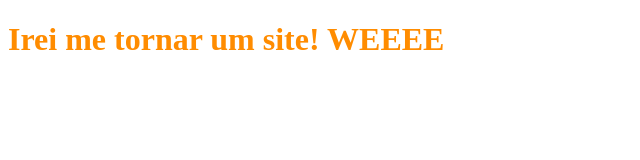
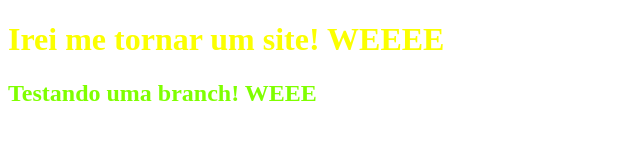
Before and after one commit to Hodricks/curso-basico-html-css, a plain HTML site: page index.html in a window 1280 px wide. Shown: the whole page, without its empty margins (0-640 px from the left). Drawn offline with Linux system fonts and the light colour scheme.

Commit message:
Feat: Criei uma branch nova, alterei o arquivo style css e o index html.

```diff
--- a/index.html
+++ b/index.html
@@ -9,6 +9,7 @@
 </head>
 <body>
     <h1>Irei me tornar um site! WEEEE</h1>
+    <h2>Testando uma branch! WEEE</h2>
 
 </body>
 </html>
--- a/style.css
+++ b/style.css
@@ -1,3 +1,6 @@
 h1 {
-  color: #ff8c00;
+  color: #fbff00;
 }
+h2 {
+  color: chartreuse;
+}
```
